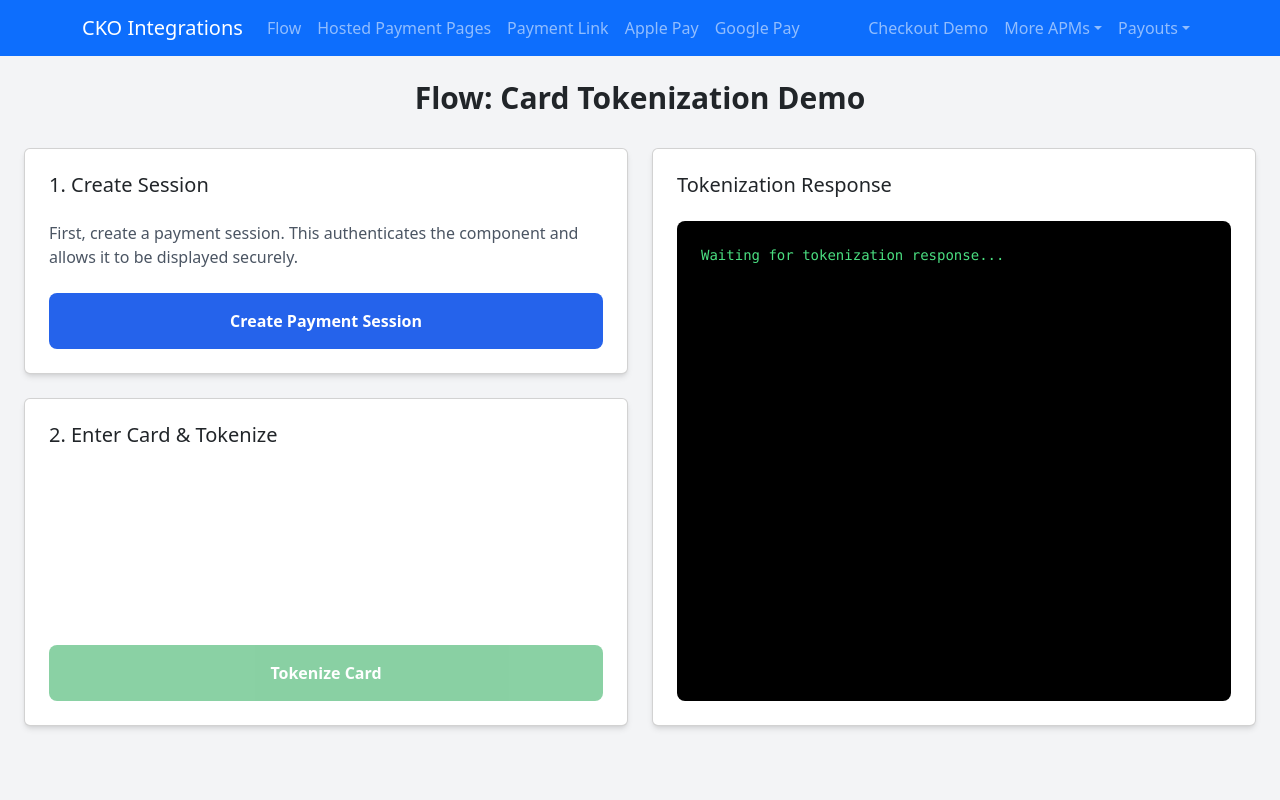
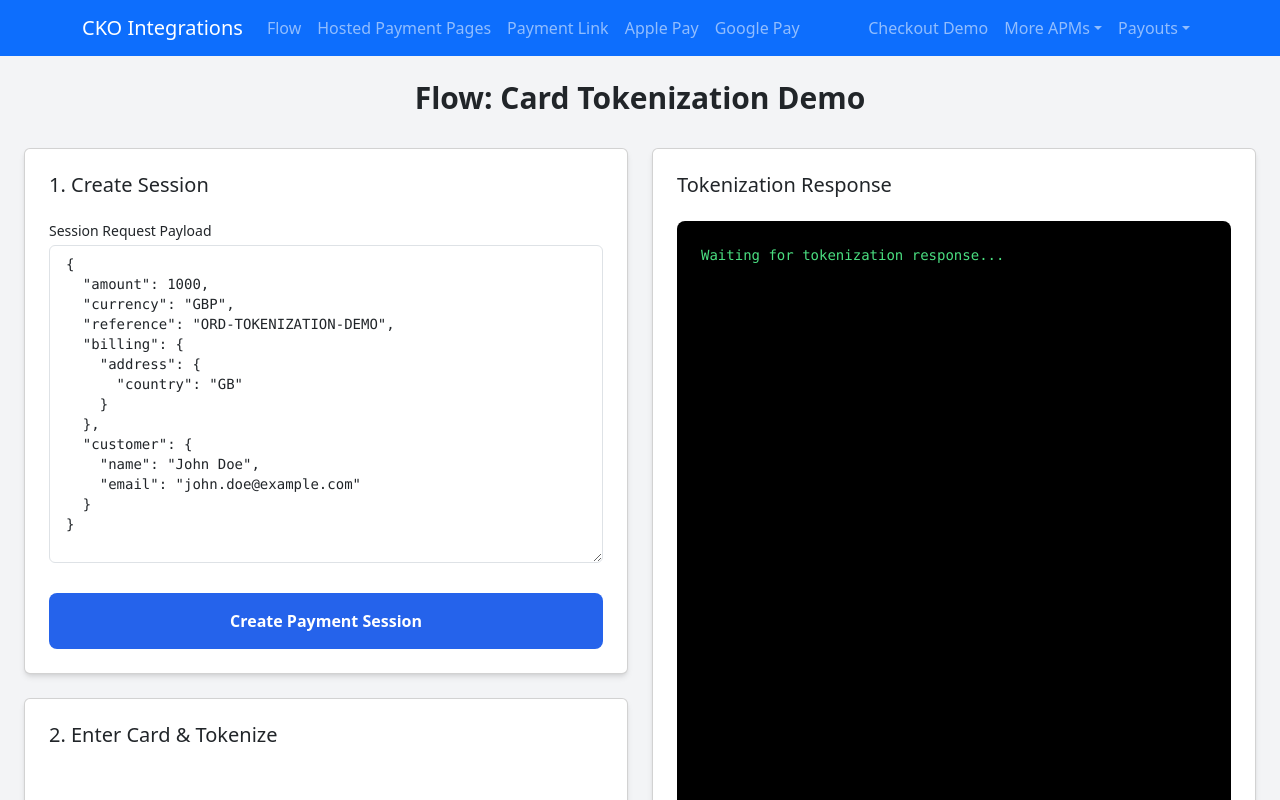
Before and after one commit to Mark-Reilly-Checkout/React-Flask-Project, a React (Create React App) app in the folder frontend/: page /tokenization in a window 1280 px wide. Shown: the top 800 px of the page. Built offline with nearby package versions, Linux system fonts and the light colour scheme.

Commit message:
Adding tokenization demo

```diff
--- a/frontend/src/components/FlowCallbacks/Tokenization.js
+++ b/frontend/src/components/FlowCallbacks/Tokenization.js
@@ -26,16 +26,42 @@ const Tokenization = () => {
     const [tokenizationResponse, setTokenizationResponse] = useState(null);
     const API_BASE_URL = process.env.REACT_APP_BACKEND_URL || "";
 
+    // --- NEW: State for the JSON editor ---
+    const [sessionPayload, setSessionPayload] = useState(defaultSessionPayload);
+    const [jsonInput, setJsonInput] = useState(JSON.stringify(defaultSessionPayload, null, 2));
+    const [jsonError, setJsonError] = useState(null);
+
     // Ref to hold the card component instance
     const cardComponentRef = useRef(null);
 
-    // Function to create the payment session
+    // --- NEW: Handler for the JSON text area input ---
+    const handleJsonInputChange = (e) => {
+        const value = e.target.value;
+        setJsonInput(value); // Keep the raw string in sync with the textarea
+        try {
+            const parsedJson = JSON.parse(value);
+            setSessionPayload(parsedJson); // Update the actual data object
+            setJsonError(null); // Clear any previous error
+        } catch (error) {
+            setJsonError('Invalid JSON format.'); // Set an error message to give user feedback
+        }
+    };
+
+    // --- UPDATED: Function to create the payment session ---
     const createPaymentSession = async () => {
         setLoading(true);
         setPaymentSession(null);
         setTokenizationResponse(null);
+
+        if (jsonError) {
+            toast.error("Cannot create session. Please fix the invalid JSON.");
+            setLoading(false);
+            return;
+        }
+
         try {
-            const response = await axios.post(`${API_BASE_URL}/api/create-payment-session`, defaultSessionPayload);
+            // The payload is now the validated sessionPayload state
+            const response = await axios.post(`${API_BASE_URL}/api/create-payment-session`, sessionPayload);
             setPaymentSession(response.data);
             toast.success("Payment session created. Card component will now load.");
         } catch (error) {
@@ -117,14 +143,23 @@ const Tokenization = () => {
             <div className="grid grid-cols-1 md:grid-cols-2 gap-6">
                 {/* Left Panel: Actions */}
                 <div className="flex flex-col gap-6">
+                    {/* --- MODIFIED: Session Request Card with JSON Editor --- */}
                     <Card className="p-6 rounded-xl shadow-md bg-white">
                         <Card.Title className="text-xl font-semibold mb-4">1. Create Session</Card.Title>
-                        <p className="text-gray-600 mb-4">
-                            First, create a payment session. This authenticates the component and allows it to be displayed securely.
-                        </p>
+                        <div className="mb-4">
+                            <label className="block text-sm font-medium mb-1">Session Request Payload</label>
+                            <textarea
+                                value={jsonInput}
+                                onChange={handleJsonInputChange}
+                                className={`w-full border rounded px-3 py-2 font-mono text-sm ${jsonError ? 'border-red-500' : 'border-gray-300'}`}
+                                rows={15}
+                                placeholder="Enter session request JSON here..."
+                            />
+                            {jsonError && <p className="text-red-500 text-xs mt-1">{jsonError}</p>}
+                        </div>
                         <button
                             onClick={createPaymentSession}
-                            disabled={loading}
+                            disabled={loading || !!jsonError}
                             className="w-full bg-blue-600 text-white font-semibold py-3 px-6 rounded-lg hover:bg-blue-700 transition duration-300 disabled:opacity-50"
                         >
                             {loading ? "Creating Session..." : "Create Payment Session"}
```
